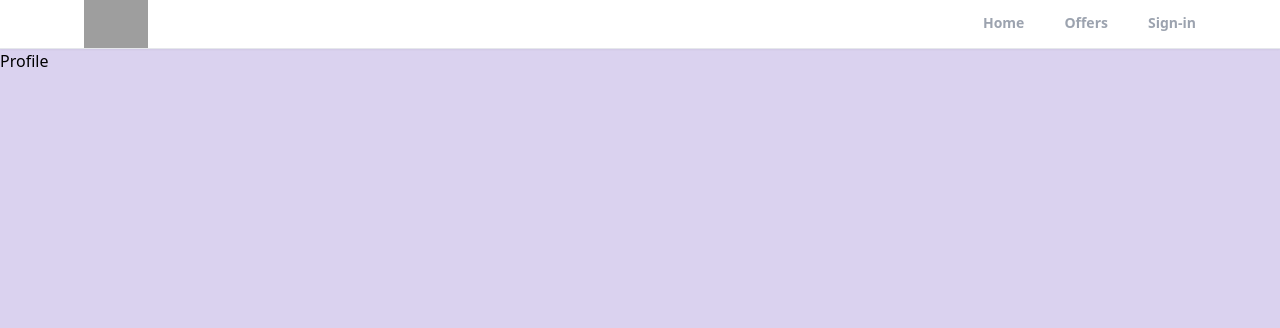
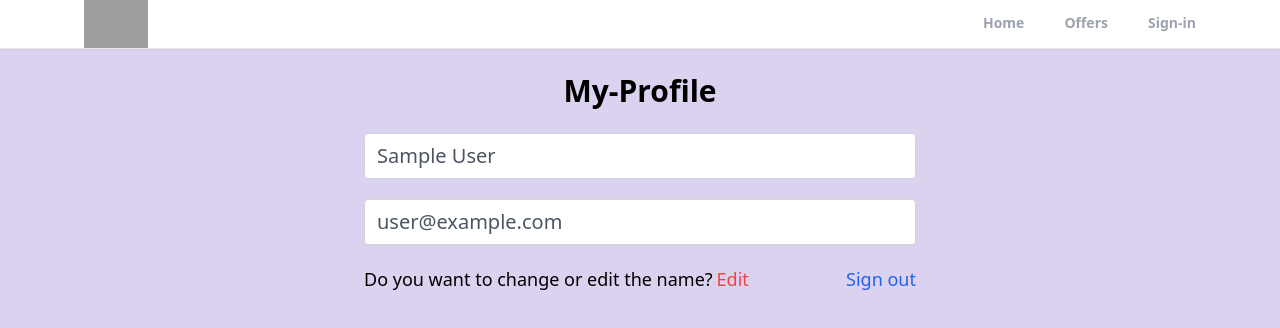
Before and after one commit to Surekha3011/realtor-clone-react, a React (Create React App) app: page /profile in a window 1280 px wide. Shown: the top 328 px of the page. Built offline with nearby package versions, Linux system fonts and the light colour scheme; no server answers; sample sign-in values are in the browser's storage; grey boxes are pictures that could not be loaded.

Commit message:
creates the peofile page navigation and private route ,custom hook

```diff
--- a/src/App.js
+++ b/src/App.js
@@ -6,8 +6,9 @@ import Signup from "./pages/Signup";
 import Signin from "./pages/Signin";
 import Offers from "./pages/Offers";
 import Header from "./components/Header";
-import { ToastContainer, toast } from "react-toastify";
+import { ToastContainer } from "react-toastify";
 import "react-toastify/dist/ReactToastify.css";
+import PrivateRoute from "./components/PrivateRoute";
 
 function App() {
   return (
@@ -16,6 +17,9 @@ function App() {
         <Header />
         <Routes>
           <Route path="/" element={<Home />}></Route>
+          <Route path="/profile" element={<PrivateRoute />}>
+            <Route path="/profile" element={<Profile />}></Route>
+          </Route>
           <Route path="/profile" element={<Profile />}></Route>
           <Route path="/sign-in" element={<Signin />}></Route>
           <Route path="/sign-up" element={<Signup />}></Route>
@@ -33,7 +37,7 @@ function App() {
         pauseOnFocusLoss
         draggable
         pauseOnHover
-        theme="colored"
+        theme="dark"
       />
     </>
   );
--- /dev/null
+++ b/src/components/PrivateRoute.jsx
@@ -0,0 +1,10 @@
+import React from "react";
+import { Outlet, Navigate } from "react-router-dom";
+import { useAuthStatus } from "../hooks/useAuthStatus";
+export default function PrivateRoute() {
+  const { loggedIn, checkingStatus } = useAuthStatus();
+  if (checkingStatus) {
+    return <h3>Loading.....</h3>;
+  }
+  return loggedIn ? <Outlet /> : <Navigate to="/sign-in" />;
+}
--- /dev/null
+++ b/src/hooks/useAuthStatus.jsx
@@ -0,0 +1,17 @@
+import { getAuth, onAuthStateChanged } from "firebase/auth";
+import React, { useEffect, useState } from "react";
+
+export function useAuthStatus() {
+  const [loggedIn, setLoggedIn] = useState(false);
+  const [checkingStatus, setCheckingStatus] = useState(true);
+  useEffect(() => {
+    const auth = getAuth();
+    onAuthStateChanged(auth, (user) => {
+      if (user) {
+        setLoggedIn(true);
+      }
+      setCheckingStatus(false);
+    });
+  }, []);
+  return { loggedIn, checkingStatus };
+}
--- a/src/pages/ForgetPassword.jsx
+++ b/src/pages/ForgetPassword.jsx
@@ -2,11 +2,22 @@ import { prettyDOM } from "@testing-library/react";
 import React, { useState } from "react";
 import { Link } from "react-router-dom";
 import OAuth from "../components/OAuth";
-
+import { getAuth, sendPasswordResetEmail } from "firebase/auth";
+import { toast } from "react-toastify";
 export default function ForgetPassword() {
   const [email, setEmail] = useState("");
   function onChange(e) {
     setEmail(e.target.value);
+  }
+  async function onsubmit(e) {
+    e.preventDefault();
+    try {
+      const auth = getAuth;
+      await sendPasswordResetEmail(auth, email);
+      toast.success("email sent");
+    } catch (error) {
+      toast.error("couldn't send reset password");
+    }
   }
   return (
     <section>
@@ -20,7 +31,7 @@ export default function ForgetPassword() {
           />
         </div>
         <div className="w-full md:w-[67%] lg:w-[40%] lg:ml-20">
-          <form>
+          <form onSubmit={onsubmit}>
             <input
               className=" mb-6 w-full px-4 py-2 text-xl text-gray-600 bg-white border-gray-300 rounded transition ease-out"
               type="email"
--- a/src/pages/Profile.jsx
+++ b/src/pages/Profile.jsx
@@ -1,5 +1,56 @@
-import React from "react";
+import { getAuth } from "firebase/auth";
+import { useState } from "react";
+import { useNavigate } from "react-router-dom";
 
 export default function Profile() {
-  return <div>Profile</div>;
+  const auth = getAuth();
+  const navigate = useNavigate();
+  const [formData, setFormData] = useState({
+    name: auth.currentUser.displayName,
+    email: auth.currentUser.email,
+  });
+  const { name, email } = formData;
+  function onLogout() {
+    auth.signOut();
+    navigate("/");
+  }
+  return (
+    <>
+      <section className="max-w-6xl mx-auto flex justify-center items-center flex-col">
+        <h1 className="text-3xl text-center mt-6 font-bold">My-Profile</h1>
+        <div className="w-full md:w-[50%] mt-6 px-3">
+          <form>
+            <input
+              type="text"
+              id="name"
+              value={name}
+              disabled
+              className="mb-5 w-full px-15 py-2 text-xl text-gray-600 bg-white border border-gray-300 rounded transition ease-in-out "
+            ></input>
+            <input
+              type="email"
+              id="email"
+              value={email}
+              disabled
+              className="mb-5 w-full px-15 py-2 text-xl text-gray-600 bg-white border border-gray-300 rounded transition ease-in-out "
+            ></input>
+            <div className="flex justify-between whitespace-nowrap text-sm sm:text-lg">
+              <p className="flex items-center mb-6">
+                Do you want to change or edit the name?
+                <span className="text-red-500 hover:text-red-700 transition ease-in-out duration-150 ml-1 cursor-pointer">
+                  Edit
+                </span>
+              </p>
+              <p
+                onClick={onLogout}
+                className="text-blue-600 hover:text-blue-800 transition duration-200 ease-in-out cursor-pointer"
+              >
+                Sign out
+              </p>
+            </div>
+          </form>
+        </div>
+      </section>
+    </>
+  );
 }
--- a/src/pages/Signin.jsx
+++ b/src/pages/Signin.jsx
@@ -31,8 +31,9 @@ export default function Signin() {
       if (userCredential.user) {
         navigate("/");
       }
+      toast.success("login successful");
     } catch (error) {
-      console.log("Bad user credentials");
+      toast.error("Bad user credentials");
     }
   }
   return (
```
